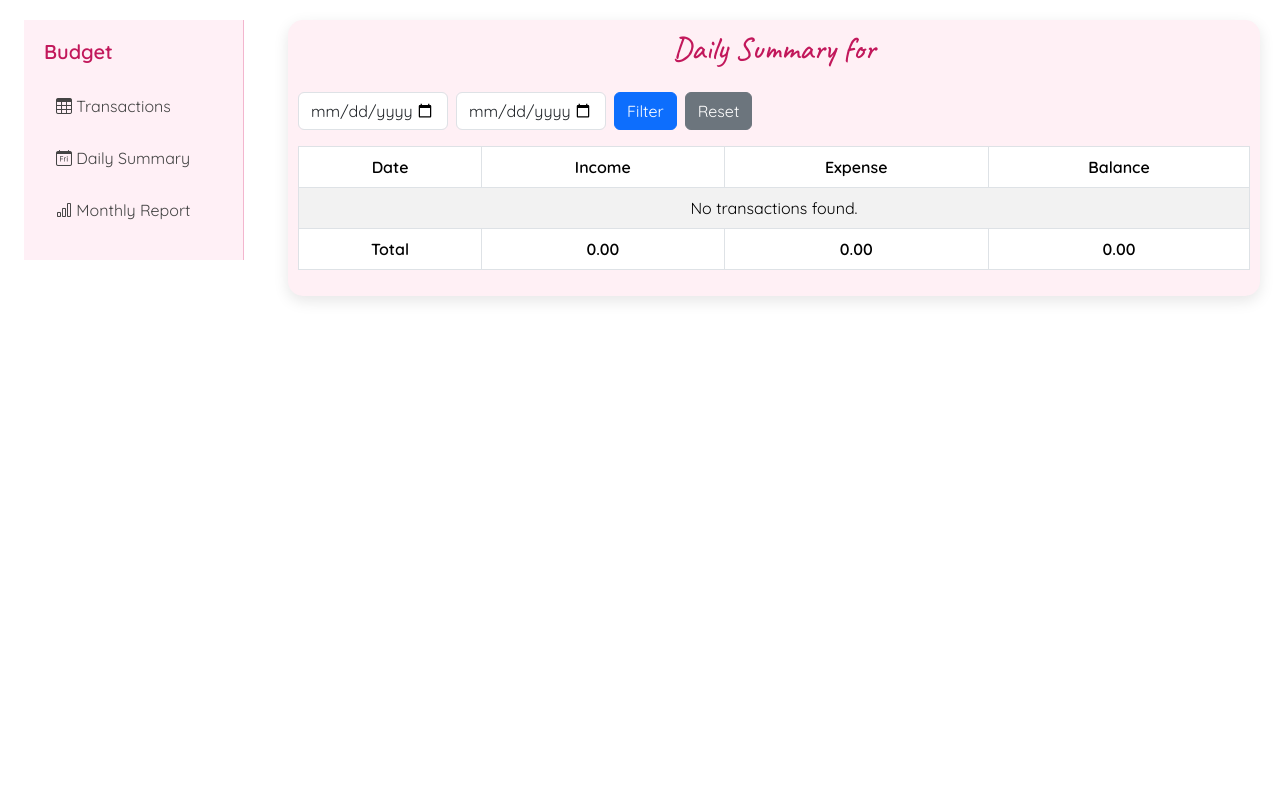
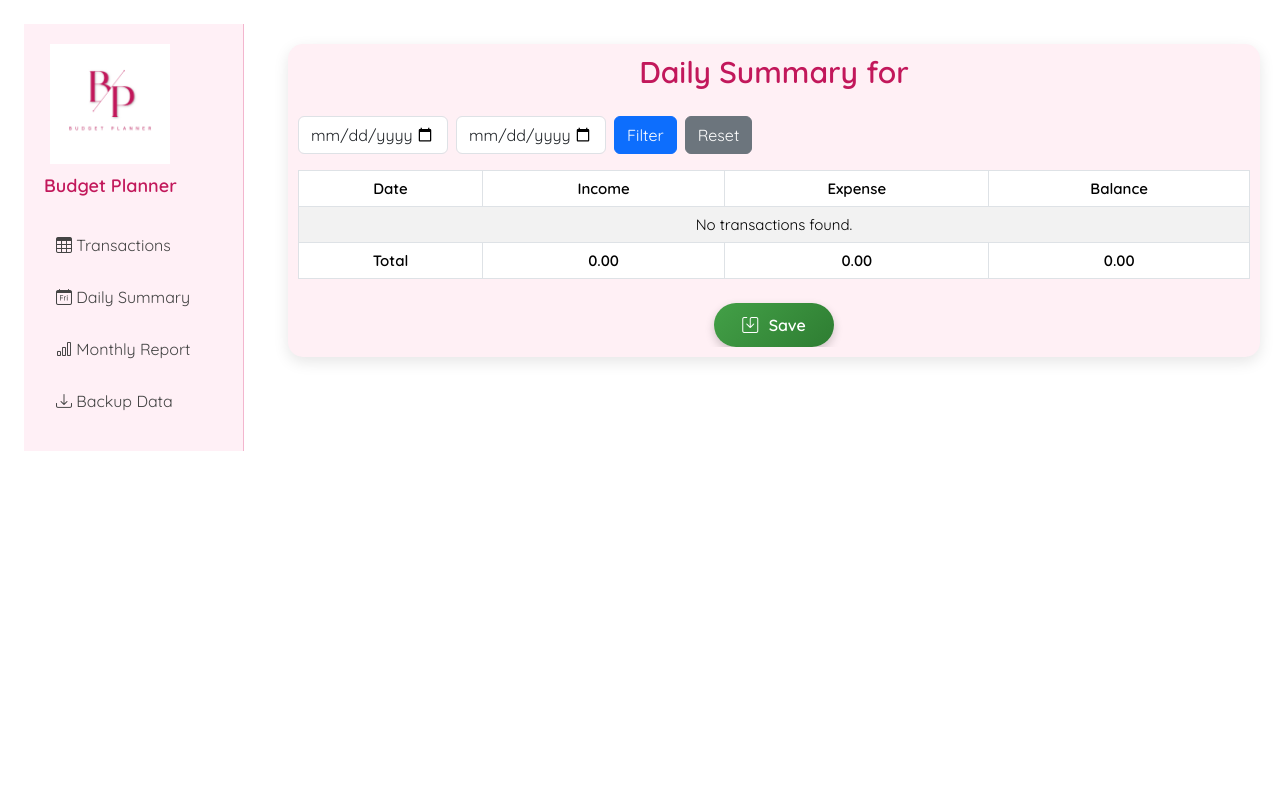
Before and after one commit to niniwin/Budget-planner, a Python web app: template templates/budget/daily_summary.html in a window 1280 px wide. Run offline with Jinja, Linux system fonts and the light colour scheme; the template is opened without the code that fills it, so the values that code supplies are empty.

Commit message:
add logo and backup feature

```diff
--- a/static/js/budget.js
+++ b/static/js/budget.js
@@ -233,6 +233,31 @@ function loadTransactions(page = 1) {
         });
 }
 
+function downloadDailySummary() {
+    const rows = [];
+    const table = document.querySelector(".transaction-table");
+
+    if (!table) return;
+
+    table.querySelectorAll("tr").forEach(row => {
+        const cells = Array.from(row.querySelectorAll("th, td"))
+            .map(cell => `"${cell.innerText.trim()}"`);
+
+        rows.push(cells.join(","));
+    });
+
+    const csv = rows.join("\n");
+    const blob = new Blob([csv], { type: "text/csv" });
+    const url = URL.createObjectURL(blob);
+
+    const link = document.createElement("a");
+    link.href = url;
+    link.download = "daily-summary.csv";
+    link.click();
+
+    URL.revokeObjectURL(url);
+}
+
 function renderPagination(data) {
     const container = document.getElementById("pagination");
     if (!container) return;
--- a/static/style.css
+++ b/static/style.css
@@ -1,10 +1,55 @@
-body{
-font-family:'Quicksand', sans-serif;
+:root {
+    --font-body: 'Quicksand', sans-serif;
+    --font-heading: 'Quicksand', sans-serif;
+    --text-color: #333;
+    --heading-color: #c2185b;
 }
 
-h2{
-font-family:'Caveat', cursive;
-font-size:32px;
+body {
+    font-family: var(--font-body);
+    color: var(--text-color);
+    font-size: 16px;
+    line-height: 1.5;
+}
+
+button,
+input,
+select,
+textarea,
+.table,
+.btn,
+.sidebar-link {
+    font-family: inherit;
+}
+
+h1,
+h2,
+h3,
+h4,
+h5,
+h6 {
+    color: var(--heading-color);
+    font-weight: 600;
+}
+
+h2,
+.page-title {
+    font-family: var(--font-heading);
+    font-size: 30px;
+    line-height: 1.25;
+    font-weight: 700;
+}
+
+.page-heading {
+    color: var(--heading-color);
+}
+
+.table {
+    font-size: 15px;
+}
+
+.table th {
+    font-weight: 600;
 }
 /* diary notebook box */
 .diary-box{
@@ -485,3 +530,22 @@ bottom:20px;
         overflow: hidden;
     }
 }
+.sidebar-logo {
+    display: flex;
+    flex-direction: column;
+    align-items: center;
+    gap: 8px;
+    margin-bottom: 24px;
+    text-align: center;
+    font-weight: 700;
+    color: #c2185b;
+}
+
+.sidebar-logo img {
+    width: 120px;
+    height: 120px;
+    object-fit: contain;
+}
+.sidebar-logo span {
+    font-size: 18px;
+}
--- a/templates/base.html
+++ b/templates/base.html
@@ -5,7 +5,6 @@
         <meta charset="UTF-8">
         <title>{% block title %}{% endblock %}</title>
         <link rel="stylesheet" href="https://cdn.jsdelivr.net/npm/bootstrap@5.3.8/dist/css/bootstrap.min.css" crossorigin="anonymous">
-        <link href="https://fonts.googleapis.com/css2?family=Caveat:wght@500&display=swap" rel="stylesheet">
         <link href="https://fonts.googleapis.com/css2?family=Quicksand:wght@400;600&display=swap" rel="stylesheet">
         <link rel="stylesheet" href="{{ url_for('static', filename='style.css') }}">
         <link rel="stylesheet" href="https://cdn.jsdelivr.net/npm/bootstrap-icons@1.11.3/font/bootstrap-icons.css">
--- a/templates/budget.html
+++ b/templates/budget.html
@@ -8,8 +8,8 @@
 
     <main class="budget-content">
         <div class="diary-box">
-             <h2 class="text-center mb-4" style="color:#c2185b;">
-                🌸 My Daily Budget Planner for {{ month_display }}
+             <h2 class="page-heading text-center mb-4">
+                My Daily Budget Planner for {{ month_display }}
             </h2>
 
             {% include "budget/_filters.html" %}
--- a/templates/budget/_sidebar.html
+++ b/templates/budget/_sidebar.html
@@ -6,7 +6,11 @@
 
 <nav class="budget-sidebar" aria-label="Budget navigation">
     <div class="sidebar-header">
-        <h5 class="sidebar-title">Budget</h5>
+        <div class="sidebar-logo">
+    <img src="{{ url_for('static', filename='images/budget.png') }}"
+         alt="Budget Planner Logo">
+    <span>Budget Planner</span>
+</div>
         <button type="button" class="mobile-menu-close" aria-label="Close budget menu">
             <i class="bi bi-x-lg"></i>
         </button>
@@ -23,4 +27,8 @@
     <a href="{{ url_for('budget.monthly_report') }}" class="sidebar-link">
         <i class="bi bi-bar-chart"></i> Monthly Report
     </a>
+
+    <a href="{{ url_for('budget.backup_transactions') }}" class="sidebar-link">
+        <i class="bi bi-download"></i> Backup Data
+    </a>
 </nav>
--- a/templates/budget/_transaction_table.html
+++ b/templates/budget/_transaction_table.html
@@ -1,5 +1,5 @@
 <table class="table table-bordered table-striped text-center transaction-table">
-    <thead style="background-color:#f8bbd0;">
+    <thead>
         <tr>
             <th class="money-col">Type</th>
             <th>Date</th>
--- a/templates/budget/daily_summary.html
+++ b/templates/budget/daily_summary.html
@@ -7,7 +7,7 @@
 
     <main class="budget-content">
         <div class="diary-box">
-            <h2 class="text-center mb-4" style="color:#c2185b;">
+            <h2 class="page-heading text-center mb-4">
                 Daily Summary for {{ period_display }}
             </h2>
 
@@ -68,6 +68,11 @@
                         </tr>
                     </tfoot>
                 </table>
+                <div class="text-center mt-4">
+                <button type="button" class="save-btn" onclick="downloadDailySummary()">
+                    <i class="bi bi-save"></i> Save
+                </button>
+</div>
             </div>
         </div>
     </main>
--- a/templates/budget/monthly_report.html
+++ b/templates/budget/monthly_report.html
@@ -6,7 +6,7 @@
     {% include "budget/_sidebar.html" %}
 
     <main class="budget-content">
-        <h2 class="text-center mb-4" style="color:#c2185b;">
+        <h2 class="page-heading text-center mb-4">
             Monthly Budget Report
         </h2>
 
@@ -40,7 +40,7 @@
         </form>
 
         <table class="table table-bordered text-center">
-            <thead style="background-color:#f8bbd0;">
+            <thead>
                 <tr>
                     <th>Date</th>
                     <th>Total Income</th>
```
Also changed, not shown: routes/budget_routes.py (+27 -1 lines), static/images/budget.png (added).
